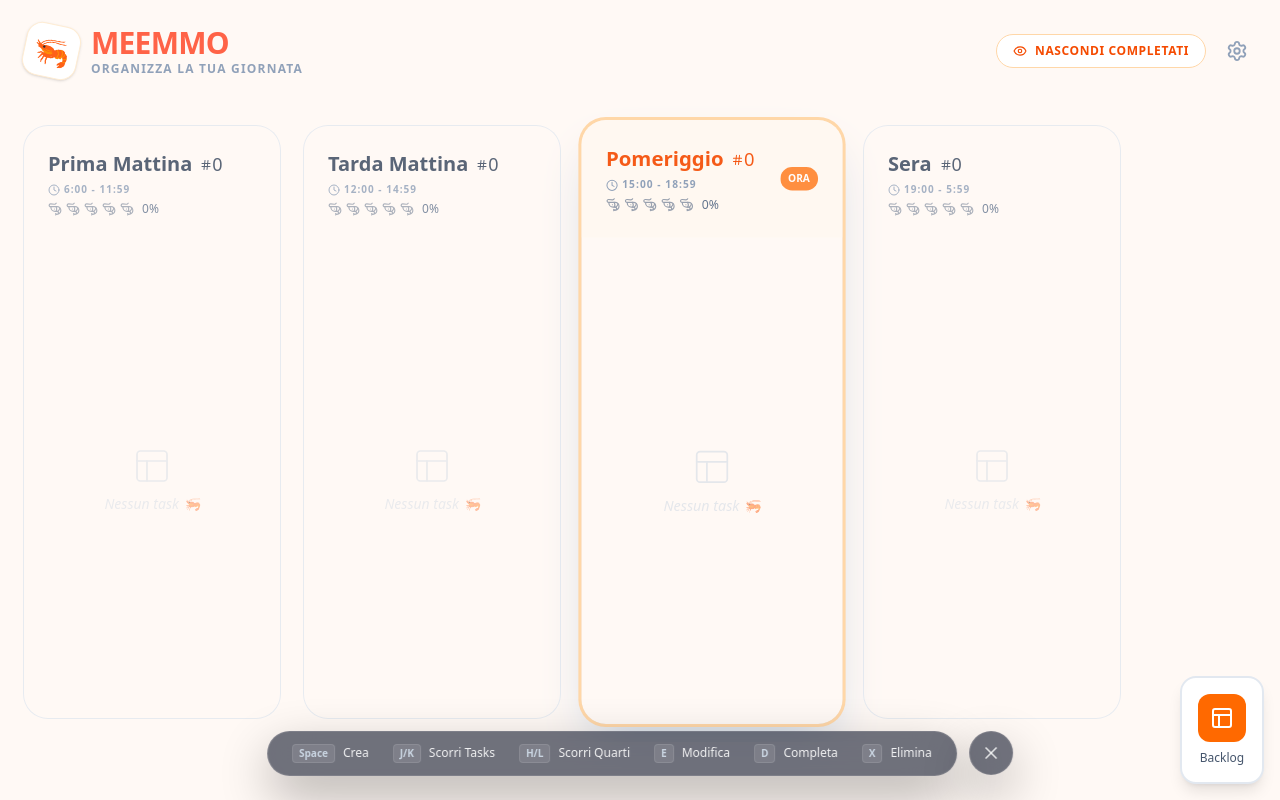
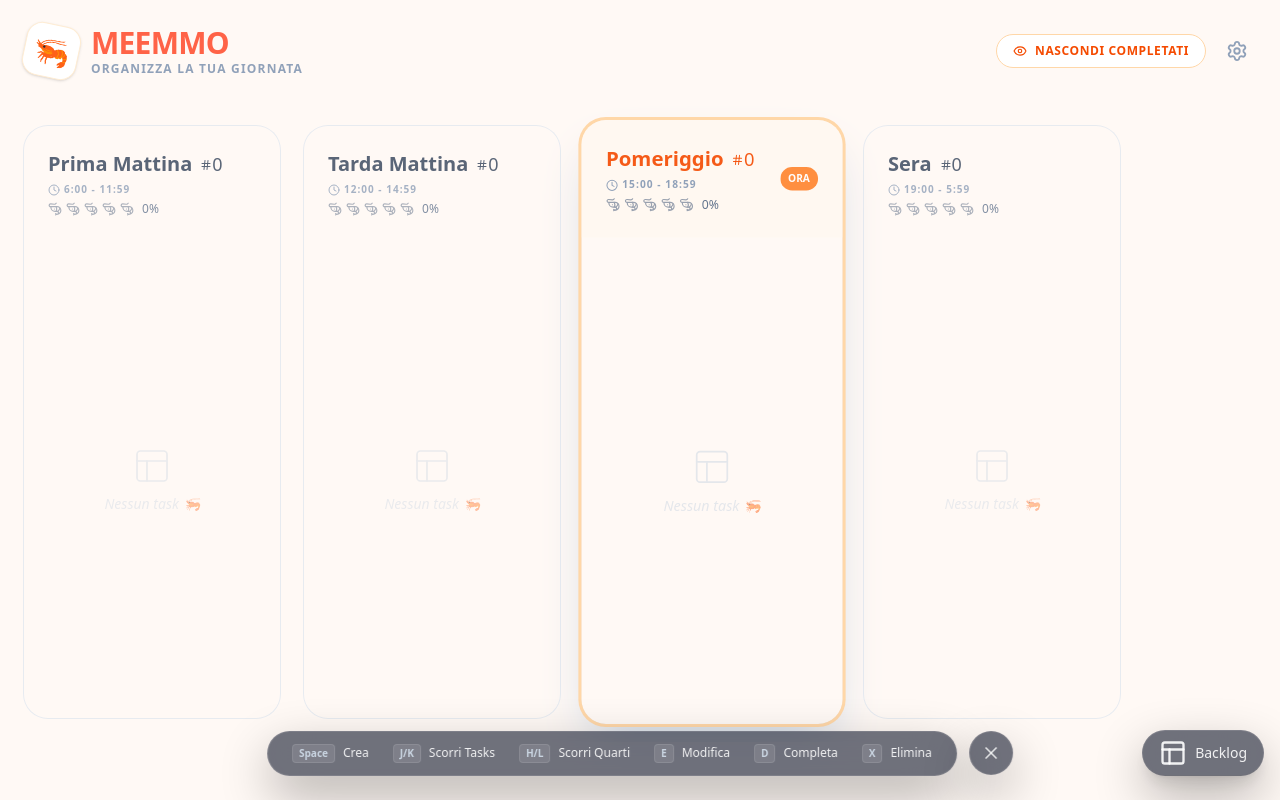
Before and after one commit to meemmo-app/meemmo-app.github.io, a React (Vite) app: page / in a window 1280 px wide. Built offline with nearby package versions, Linux system fonts and the light colour scheme.

Commit message:
improved backlog button design

```diff
--- a/src/components/Backlog.jsx
+++ b/src/components/Backlog.jsx
@@ -16,7 +16,7 @@ const Backlog = ({ isOpen, onClose, onDrop, children, isOver }) => {
       <div className="px-0">
         <ModalHeader
           title={"Backlog"}
-          subtitle={"Task in attesa..."}
+          subtitle={"Task in attesa...trascinali nelle varie sezioni"}
           onClose={onClose}
           icon={<Layout size={42} className="text-white/90" />}
         ></ModalHeader>
@@ -53,36 +53,28 @@ export const BacklogIcon = ({
   return (
     <div
       className={`
-        fixed bottom-4 right-4 z-40 transition-all duration-200 cursor-pointer
-        ${isOver ? "scale-110 rotate-12" : ""}
+        ${GLASSBASE} rounded-full
+        fixed bottom-6 right-4 z-40 transition-all duration-300 cursor-pointer hover:scale-105 active:scale-95 text-white/90 hover:text-white
+        ${isOver ? "scale-115 rotate-12 border border-white/30" : ""}
       `}
       onDrop={onDrop}
       onDragOver={onDragOver}
       onDragLeave={onDragLeave}
       onClick={onClick}
+      title="Open the Backlog or Drag & Drop a Task to put it into the Backlog"
     >
       {count !== 0 && (
-        <div className="absolute -top-1 -right-1 py-1 px-2 text-xs font-bold bg-orange-500 text-white/90 rounded-full">
+        <div className="absolute -top-1 -right-1 py-1 px-2 text-xs font-bold bg-orange-500 rounded-full">
           {count}
         </div>
       )}
       <div
         className={`
-        bg-white p-4 rounded-2xl shadow-lg border-2 transition-all duration-200
-        ${isOver ? "border-orange-500 bg-orange-50" : "border-slate-200"}
+        w-auto  py-2 px-4 rounded-full shadow-lg transition-all duration-200 flex flex-row items-center gap-2
       `}
       >
-        <div className="flex flex-col items-center gap-2">
-          <div
-            className={`
-            bg-orange-500 text-white p-3 rounded-xl transition-all duration-200
-            ${isOver ? "bg-orange-600 scale-110" : ""}
-          `}
-          >
-            <Layout size={24} />
-          </div>
-          <span className="text-xs font-medium text-slate-600">Backlog</span>
-        </div>
+        <Layout size={28} className="transition-transform duration-500" />
+        <span className="text-sm font-medium ">Backlog</span>
       </div>
     </div>
   );
--- a/src/components/ui/ModalHeader.jsx
+++ b/src/components/ui/ModalHeader.jsx
@@ -21,7 +21,7 @@ function ModalHeader({ title, subtitle, onClose, icon }) {
         </div>
         <button
           onClick={onClose}
-          className="p-2 hover:bg-white/10 rounded-full transition-all active:scale-90 group"
+          className="p-2 hover:bg-white/10 rounded-full transition-all cursor-pointer active:scale-90 group"
         >
           <X size={22} className="text-white/60 group-hover:text-white" />
         </button>
```
